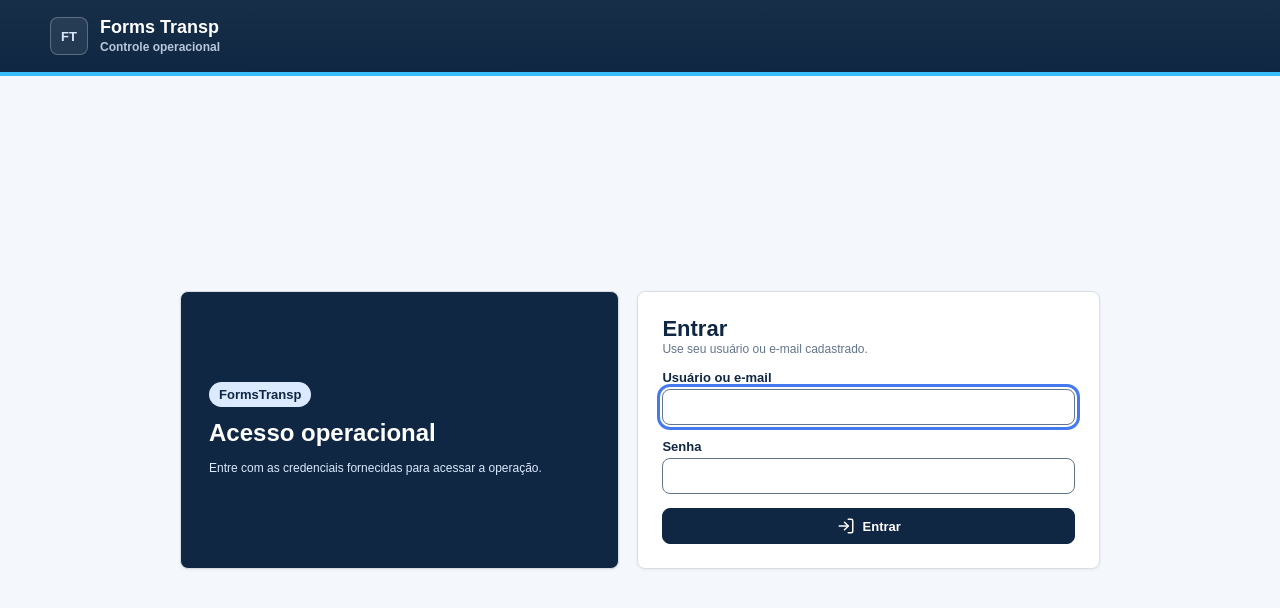
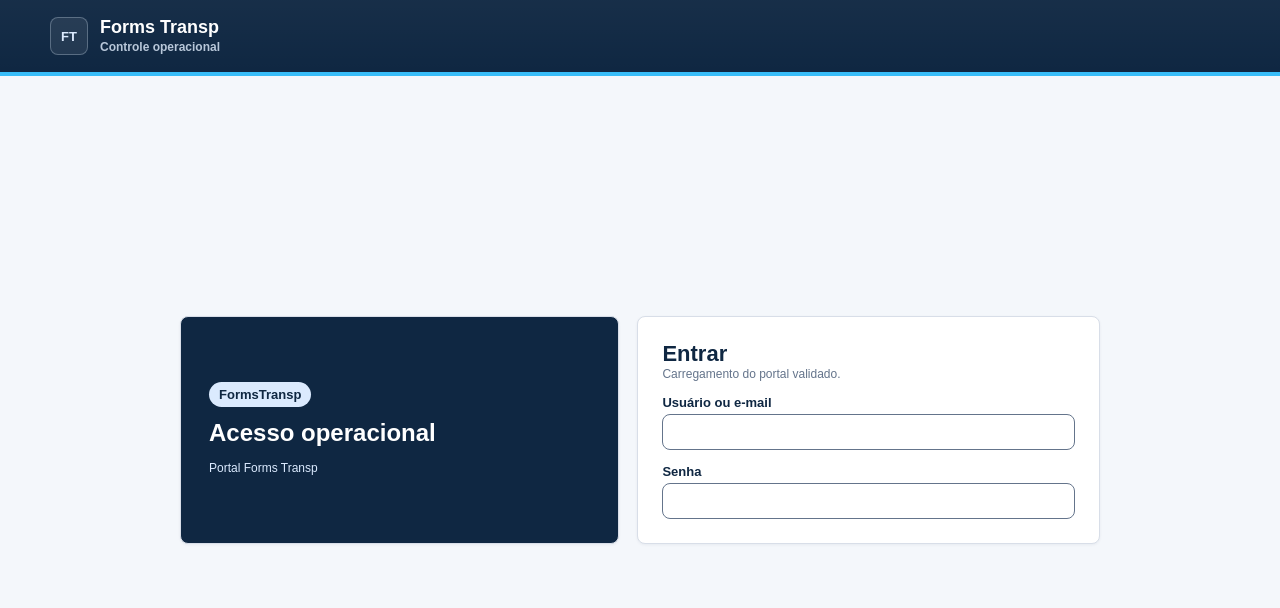
Before and after one commit to Switerz/formstransp, a Next.js app: page /login in a window 1280 px wide. Shown: the top 608 px of the page. Built offline with nearby package versions, Linux system fonts and the light colour scheme; no server answers.

Commit message:
debug: isola runtime da pagina de login

```diff
--- a/app/login/page.tsx
+++ b/app/login/page.tsx
@@ -1,74 +1,31 @@
-import { login } from "@/app/auth-actions";
-import { LoginSubmitButton } from "@/components/LoginSubmitButton";
+export const dynamic = "force-dynamic";
 
-export default async function LoginPage({
-  searchParams,
-}: {
-  searchParams: Promise<{ error?: string; login?: string; next?: string }>;
-}) {
-  const params = await searchParams;
-
-  const hasError = params.error === "invalid";
-  const isRateLimited = params.error === "rate_limited";
-
-  const next =
-    params.next?.startsWith("/") && !params.next.startsWith("//")
-      ? params.next
-      : "/";
-
+export default function LoginPage() {
   return (
     <main className="auth-shell">
       <section className="auth-panel">
         <div className="auth-copy">
           <div className="auth-mark">FormsTransp</div>
           <h1>Acesso operacional</h1>
-          <p>
-            Entre com as credenciais fornecidas para acessar a operação.
-          </p>
+          <p>Portal Forms Transp</p>
         </div>
 
-        <form action={login} className="auth-form">
-          <input type="hidden" name="next" value={next} />
-
+        <div className="auth-form">
           <div>
             <h2>Entrar</h2>
-            <p className="muted">Use seu usuário ou e-mail cadastrado.</p>
-          </div>
-
-          {hasError || isRateLimited ? (
-            <div className="alert" role="alert">
-              <strong>Não foi possível entrar.</strong>{" "}
-              {isRateLimited
-                ? "Muitas tentativas em pouco tempo. Aguarde alguns minutos e tente novamente."
-                : "Confira usuário e senha e tente novamente."}
-            </div>
-          ) : null}
-
-          <div className="field">
-            <label htmlFor="identifier">Usuário ou e-mail</label>
-            <input
-              id="identifier"
-              name="identifier"
-              autoComplete="username"
-              defaultValue={params.login ?? ""}
-              autoFocus
-              required
-            />
+            <p className="muted">Carregamento do portal validado.</p>
           </div>
 
           <div className="field">
-            <label htmlFor="password">Senha</label>
-            <input
-              id="password"
-              name="password"
-              type="password"
-              autoComplete="current-password"
-              required
-            />
+            <label>Usuário ou e-mail</label>
+            <input disabled />
           </div>
 
-          <LoginSubmitButton />
-        </form>
+          <div className="field">
+            <label>Senha</label>
+            <input type="password" disabled />
+          </div>
+        </div>
       </section>
     </main>
   );
```
